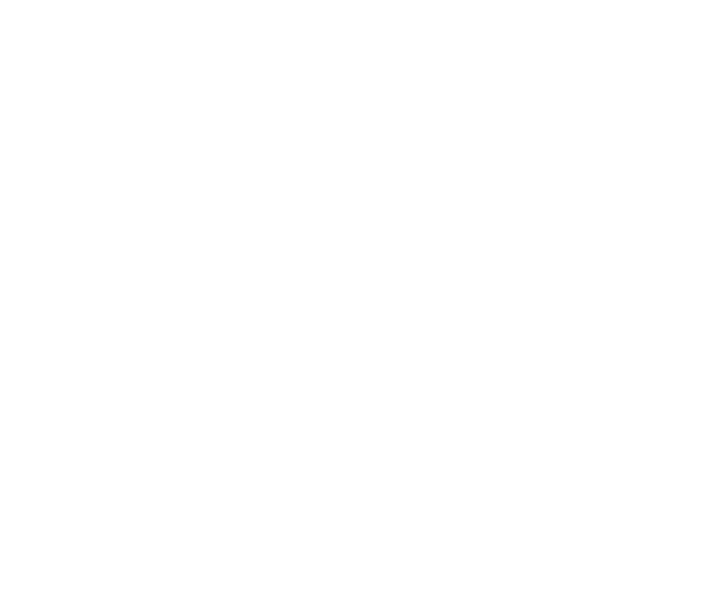
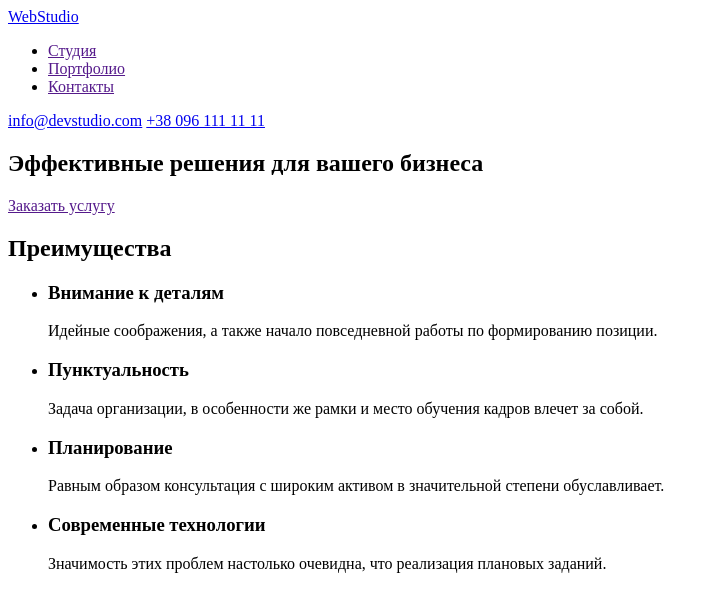
Before and after one commit to DmitryDavidyuk/goit-markup-hw-01, a plain HTML site: page index.html in a window 1280 px wide. Shown: the whole page, without its empty margins (0-719 px from the left). Drawn offline with Linux system fonts and the light colour scheme.

Commit message:
Update index.html

```diff
--- a/index.html
+++ b/index.html
@@ -4,9 +4,52 @@
     <meta charset="UTF-8">
     <meta http-equiv="X-UA-Compatible" content="IE=edge">
     <meta name="viewport" content="width=device-width, initial-scale=1.0">
-    <title>Document</title>
+    <title>WebStudio</title>
 </head>
 <body>
+    <!-- Шапка страницы -->
+    <header>
+        <a href="/">WebStudio</a>
+        <ul>
+            <li><a href="">Студия</a></li>
+            <li><a href="">Портфолио</a></li>
+            <li><a href="">Контакты</a></li>
+        </ul>
+        <a href="mailto:info@devstudio.com">info@devstudio.com</a>
+        <a href="tel:+380961111111">+38 096 111 11 11</a>
+    </header>
+    <!--main content-->
+   <main>
+        <section>
+            <h1>Эффективные решения для вашего бизнеса</h1>
+            <a href="">Заказать услугу</a>
+        </section>
+    <!-- Преимущества -->
+        <section>
+            <h2>Преимущества</h2>
+            <ul>
+                <li>
+                    <h3>Внимание к деталям</h3>
+                    <p>Идейные соображения, а также начало повседневной работы по формированию позиции.</p>
+                </li>
+                <li>
+                    <h3>Пунктуальность</h3>
+                    <p>Задача организации, в особенности же рамки и место обучения кадров влечет за собой.</p>
+                </li>
+                <li>
+                    <h3>Планирование</h3>
+                    <p>Равным образом консультация с широким активом в значительной степени обуславливает.</p>
+                </li>
+                <li>
+                    <h3>Современные технологии</h3>
+                    <p>Значимость этих проблем настолько очевидна, что реализация плановых заданий.</p>
+                </li>
+            </ul>
+        </section>
+
+
+
+   </main>
 
 </body>
 </html>
```
